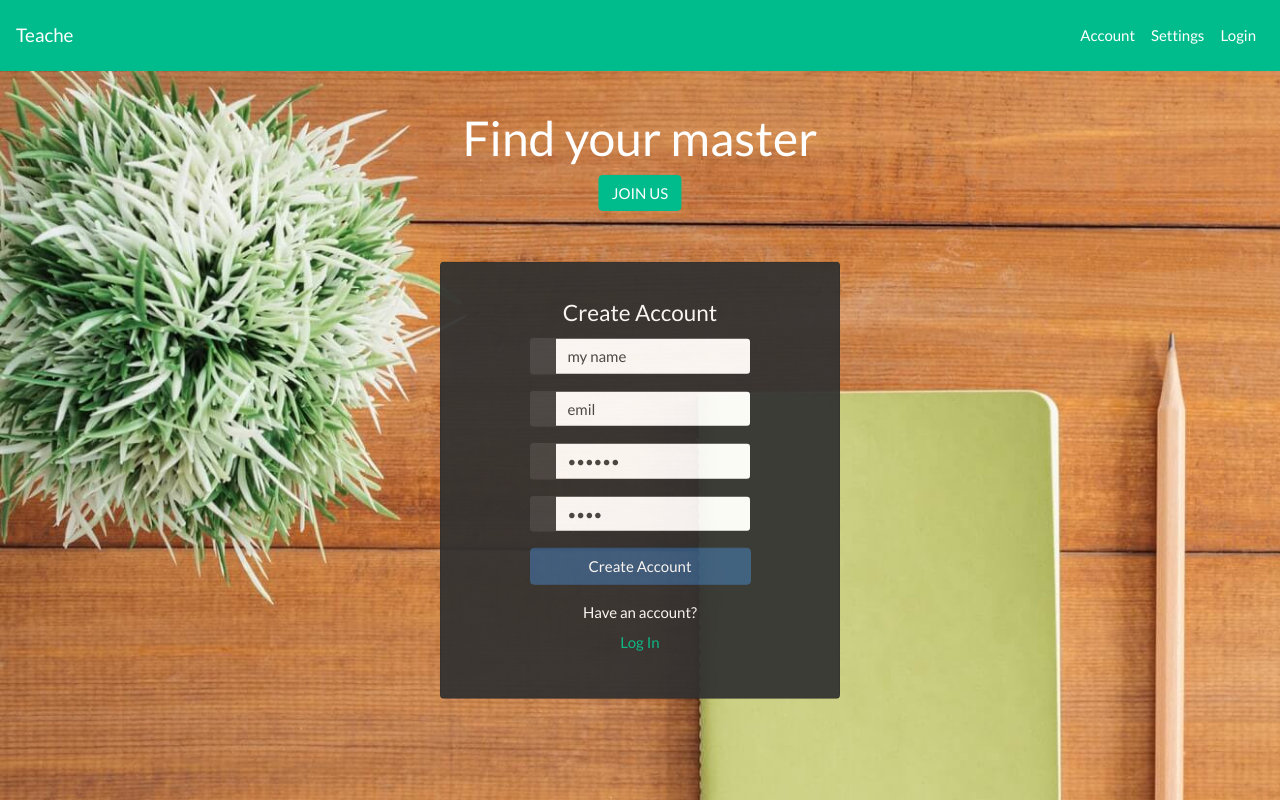
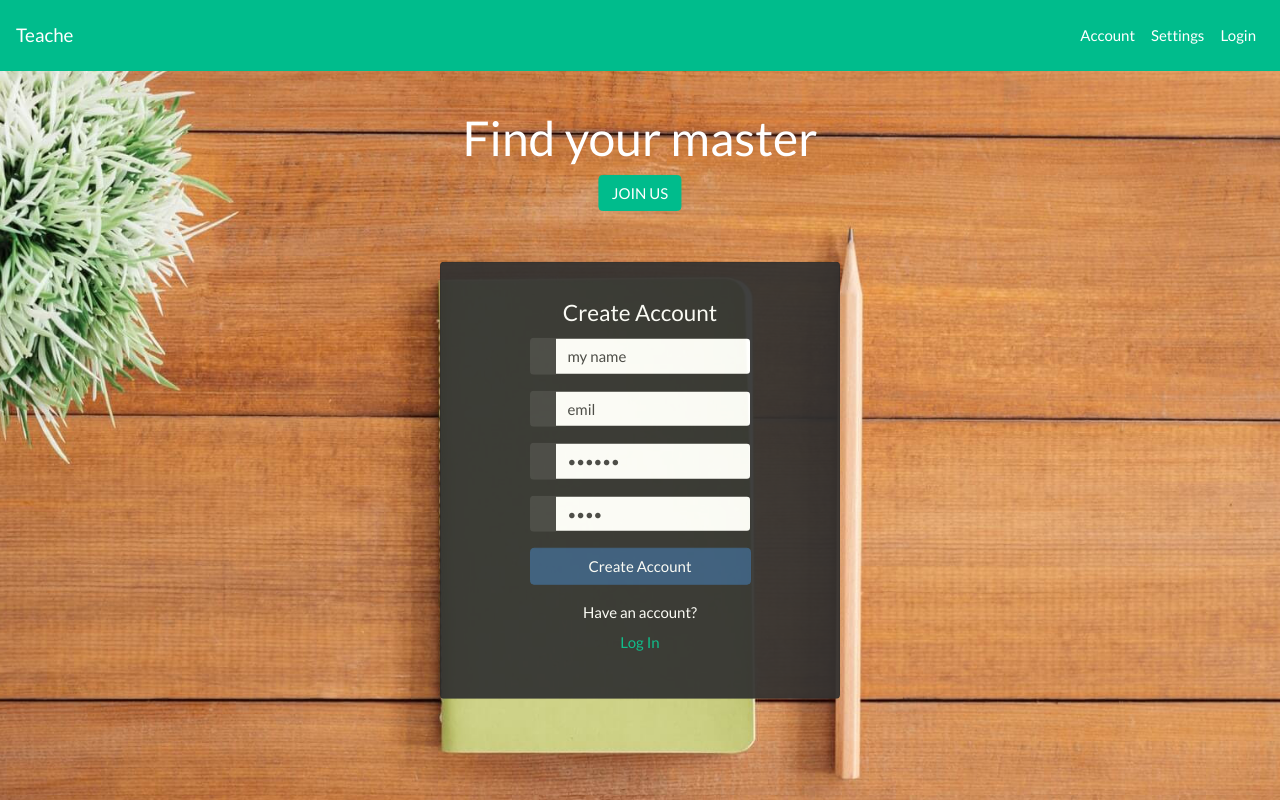
Before and after one commit to zpi-pwr/Teache, a React (Create React App) app in the folder frontend/: page / in a window 1280 px wide. Shown: the top 800 px of the page. Built offline with nearby package versions, Linux system fonts and the light colour scheme.

Commit message:
Fix landing page background

```diff
--- a/frontend/src/components/LandingPage.js
+++ b/frontend/src/components/LandingPage.js
@@ -1,6 +1,6 @@
 import React, {Component} from "react"
-import landingPic from '../assets/BookCover.jpeg'
 import Register from "./Register";
+import '../styles/LandingPage.scss'
 
 class LandingPage extends Component {
 
@@ -58,8 +58,9 @@ class LandingPage extends Component {
 
     render() {
         return (
-            <div style={{overflow: 'hidden'}}>
-                <img height='920px' src={landingPic} alt="book on the desk"/>
+            <div class="cont"
+                  style={{overflow: 'hidden'}}>
+                {/*<img height='920px' src={landingPic} alt="book on the desk"/>*/}
                 <div className="text-center"
                      style={{
                          position: "absolute",
--- /dev/null
+++ b/frontend/src/styles/LandingPage.scss
@@ -0,0 +1,7 @@
+html {
+  background: url("../assets/BookCover.jpeg") no-repeat center center fixed;
+  -webkit-background-size: cover;
+  -moz-background-size: cover;
+  -o-background-size: cover;
+  background-size: cover;
+}
```
